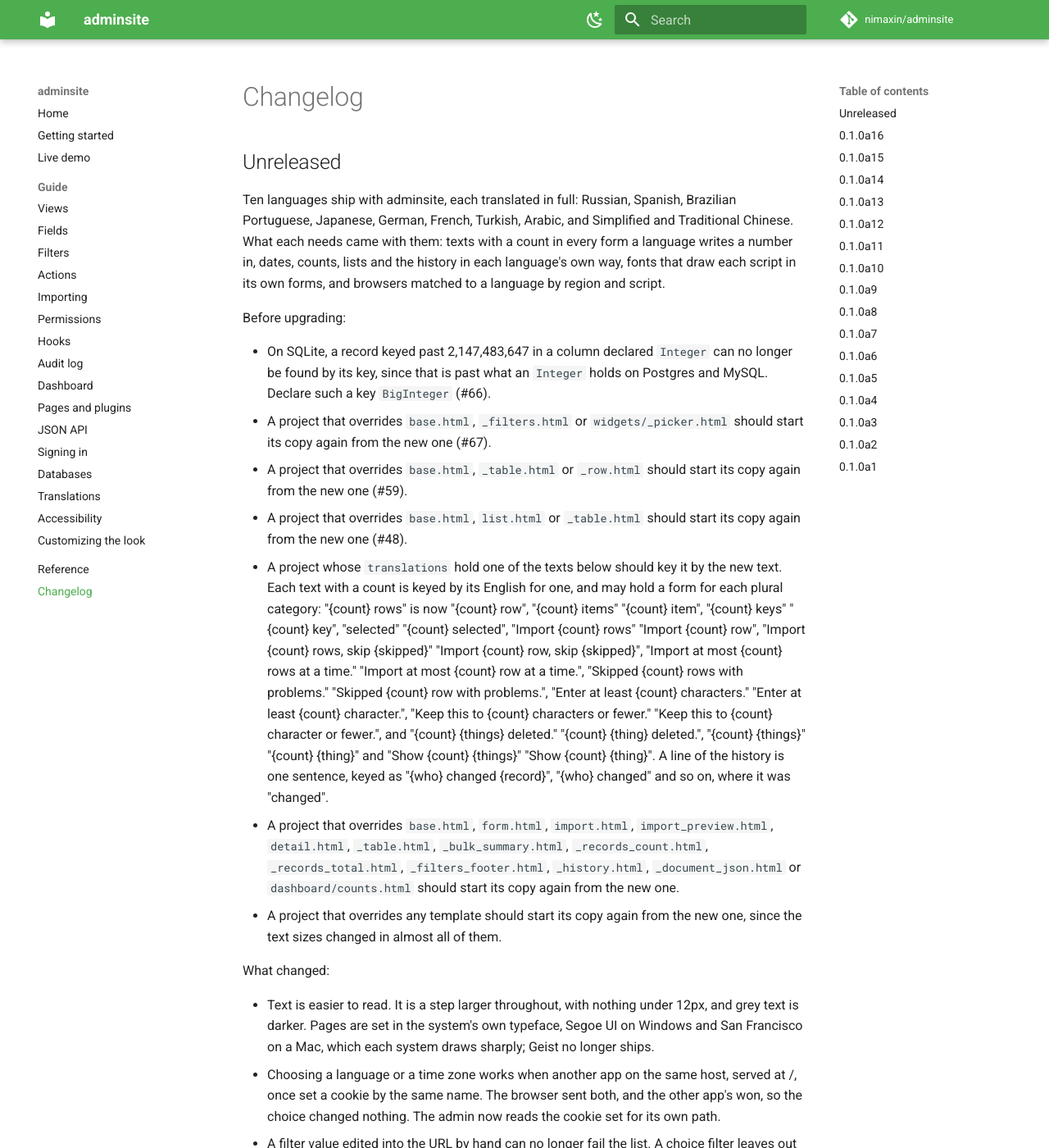
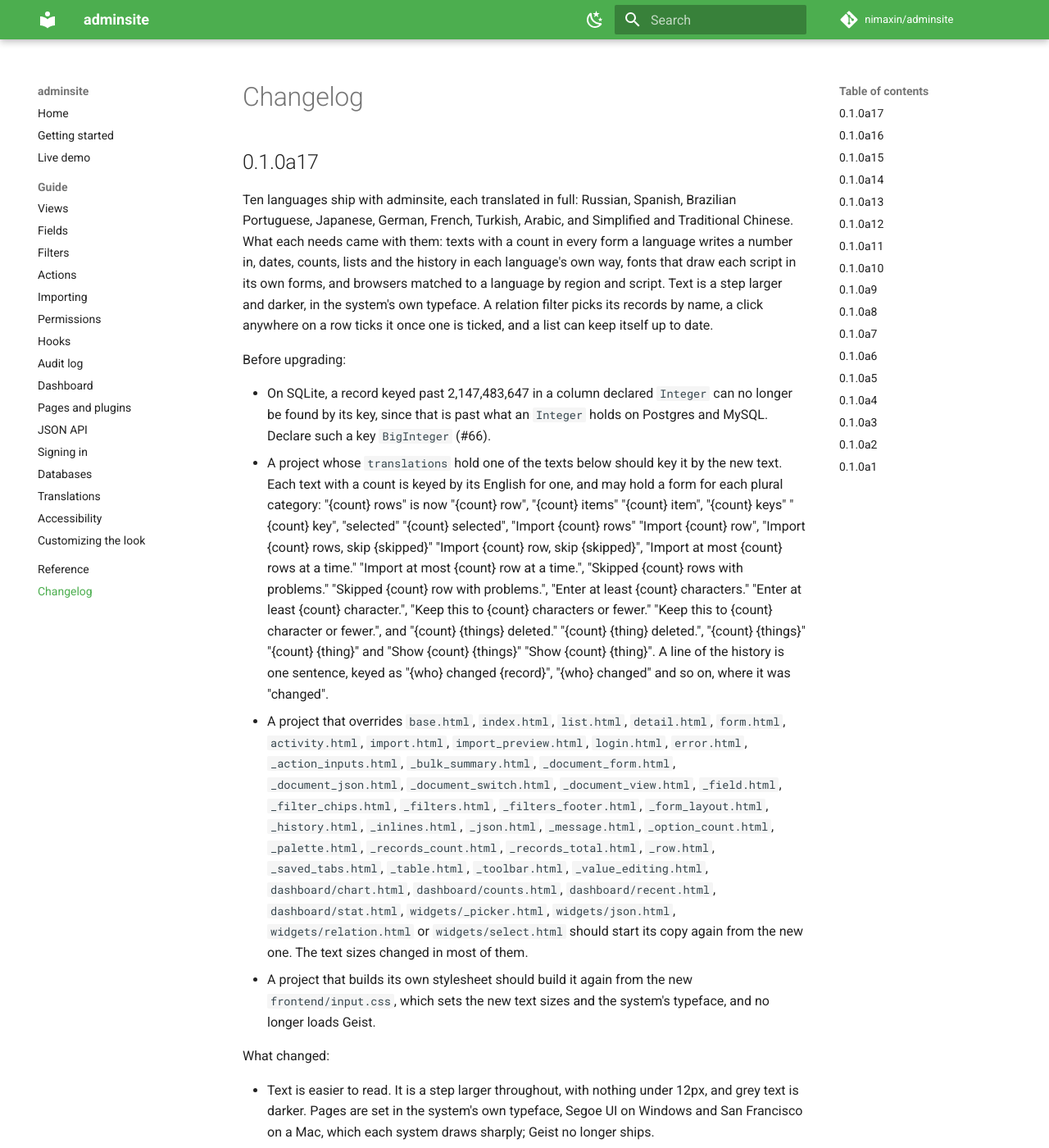
Before and after one commit to nimaxin/adminsite, an MkDocs documentation site: the page built from docs/changelog.md, in a window 1280 px wide and 1400 px high. Shown: the whole window at 82% size. Built offline with MkDocs 1.6.1 and Material for MkDocs 9.7.7, drawn with Linux system fonts in a browser that asks for light colours; comment, search, counter and statistics services are not loaded.

Commit message:
release: 0.1.0a17

````diff
--- a/CHANGELOG.md
+++ b/CHANGELOG.md
@@ -1,24 +1,20 @@
 # Changelog
 
-## Unreleased
+## 0.1.0a17
 
 Ten languages ship with adminsite, each translated in full: Russian, Spanish, Brazilian Portuguese,
 Japanese, German, French, Turkish, Arabic, and Simplified and Traditional Chinese. What each needs
 came with them: texts with a count in every form a language writes a number in, dates, counts, lists
 and the history in each language's own way, fonts that draw each script in its own forms, and
-browsers matched to a language by region and script.
+browsers matched to a language by region and script. Text is a step larger and darker, in the
+system's own typeface. A relation filter picks its records by name, a click anywhere on a row ticks
+it once one is ticked, and a list can keep itself up to date.
 
 Before upgrading:
 
 - On SQLite, a record keyed past 2,147,483,647 in a column declared `Integer` can no longer be
   found by its key, since that is past what an `Integer` holds on Postgres and MySQL. Declare such
   a key `BigInteger` (#66).
-- A project that overrides `base.html`, `_filters.html` or `widgets/_picker.html` should start its
-  copy again from the new one (#67).
-- A project that overrides `base.html`, `_table.html` or `_row.html` should start its copy again
-  from the new one (#59).
-- A project that overrides `base.html`, `list.html` or `_table.html` should start its copy again
-  from the new one (#48).
 - A project whose `translations` hold one of the texts below should key it by the new text. Each
   text with a count is keyed by its English for one, and may hold a form for each plural category:
   "{count} rows" is now "{count} row", "{count} items" "{count} item", "{count} keys"
@@ -31,12 +27,20 @@ Before upgrading:
   "{count} {things} deleted." "{count} {thing} deleted.", "{count} {things}" "{count} {thing}" and
   "Show {count} {things}" "Show {count} {thing}". A line of the history is one sentence, keyed as
   "{who} changed {record}", "{who} changed" and so on, where it was "changed".
-- A project that overrides `base.html`, `form.html`, `import.html`, `import_preview.html`,
-  `detail.html`, `_table.html`, `_bulk_summary.html`, `_records_count.html`, `_records_total.html`,
-  `_filters_footer.html`, `_history.html`, `_document_json.html` or `dashboard/counts.html` should
-  start its copy again from the new one.
-- A project that overrides any template should start its copy again from the new one, since the
-  text sizes changed in almost all of them.
+- A project that overrides `base.html`, `index.html`, `list.html`, `detail.html`, `form.html`,
+  `activity.html`, `import.html`, `import_preview.html`, `login.html`, `error.html`,
+  `_action_inputs.html`, `_bulk_summary.html`, `_document_form.html`, `_document_json.html`,
+  `_document_switch.html`, `_document_view.html`, `_field.html`, `_filter_chips.html`,
+  `_filters.html`, `_filters_footer.html`, `_form_layout.html`, `_history.html`, `_inlines.html`,
+  `_json.html`, `_message.html`, `_option_count.html`, `_palette.html`, `_records_count.html`,
+  `_records_total.html`, `_row.html`, `_saved_tabs.html`, `_table.html`, `_toolbar.html`,
+  `_value_editing.html`, `dashboard/chart.html`, `dashboard/counts.html`, `dashboard/recent.html`,
+  `dashboard/stat.html`, `widgets/_picker.html`, `widgets/json.html`, `widgets/relation.html` or
+  `widgets/select.html` should start its copy again from the new one. The text sizes changed in
+  most of them.
+- A project that builds its own stylesheet should build it again from the new
+  `frontend/input.css`, which sets the new text sizes and the system's typeface, and no longer
+  loads Geist.
 
 What changed:
 
--- a/docs/getting-started.md
+++ b/docs/getting-started.md
@@ -3,7 +3,7 @@
 ## Install
 
 ```
-pip install adminsite==0.1.0a16
+pip install adminsite==0.1.0a17
 ```
 
 adminsite does not pull in a database driver. Add the one you use, for example `asyncpg` or
--- a/pyproject.toml
+++ b/pyproject.toml
@@ -1,6 +1,6 @@
 [project]
 name = "adminsite"
-version = "0.1.0a16"
+version = "0.1.0a17"
 description = "An admin panel for the SQLAlchemy 2.0 ORM that works with FastAPI, Starlette and Litestar."
 readme = "README.md"
 requires-python = ">=3.11"
````
Also changed, not shown: README.md (+1 -1 lines), docs/index.md (+1 -1 lines), 3 other files.
